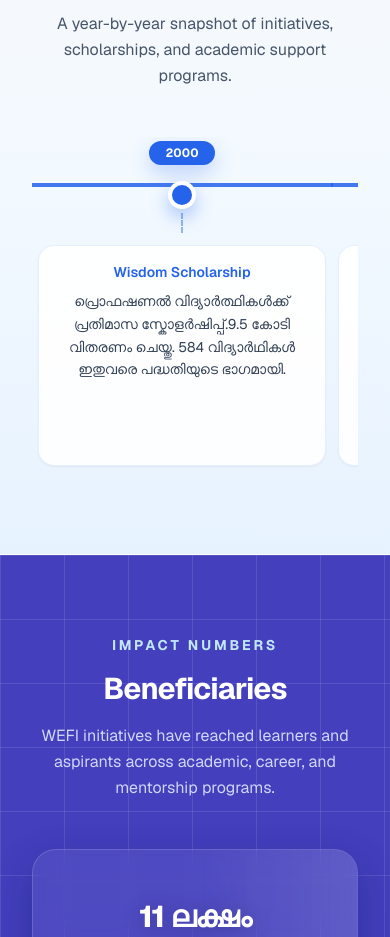
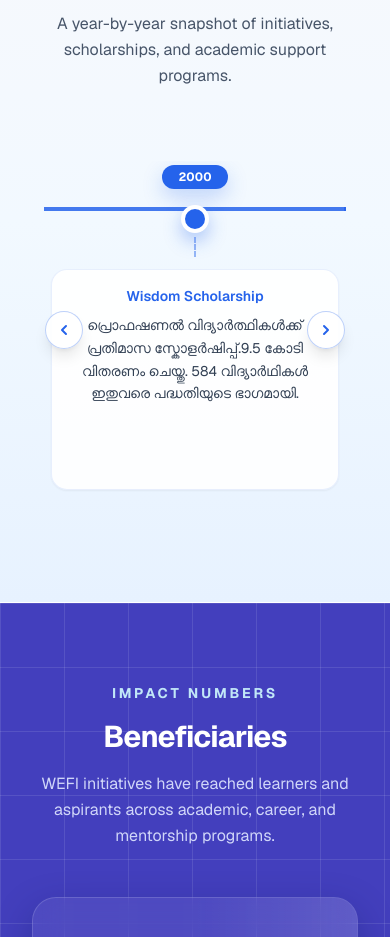
Before and after one commit to Basimkm369/wefi-institute, a Next.js app: page / in a window 390 px wide. Shown: the part 1280-2217 px from the top of the page. Built offline with nearby package versions, Linux system fonts and the light colour scheme.

Commit message:
milestone mobile ui

```diff
--- a/src/components/CategoriesSection.tsx
+++ b/src/components/CategoriesSection.tsx
@@ -1,4 +1,7 @@
 'use client';
+
+import { useCallback, useRef } from 'react';
+import { HiChevronLeft, HiChevronRight } from 'react-icons/hi';
 
 type Milestone = {
   year: number;
@@ -158,6 +161,17 @@
 const milestoneRows = chunkMilestones(milestones, 4);
 
 const CategoriesSection = () => {
+  const scrollerRef = useRef<HTMLDivElement | null>(null);
+
+  const scrollCards = useCallback((direction: 'left' | 'right') => {
+    const container = scrollerRef.current;
+    if (!container) return;
+
+    const distance = Math.min(container.clientWidth * 0.9, container.scrollWidth);
+    const offset = direction === 'left' ? -distance : distance;
+    container.scrollBy({ left: offset, behavior: 'smooth' });
+  }, []);
+
   return (
     <section
       id="milestones"
@@ -178,13 +192,32 @@
         </div>
 
         <div className="mt-12 md:hidden">
+          <div className="relative py-6">
+            <button
+              type="button"
+              onClick={() => scrollCards('left')}
+              aria-label="Scroll milestones left"
+              className="absolute left-[4%] top-1/2 z-10 -translate-y-1/2 rounded-full border border-primary/30 bg-white/90 p-2 text-primary shadow-lg transition hover:bg-white dark:border-white/10 dark:bg-[#0d1a35]/80 dark:hover:bg-[#162045]"
+            >
+              <HiChevronLeft className="h-5 w-5" aria-hidden="true" />
+            </button>
+            <button
+              type="button"
+              onClick={() => scrollCards('right')}
+              aria-label="Scroll milestones right"
+              className="absolute right-[4%] top-1/2 z-10 -translate-y-1/2 rounded-full border border-primary/30 bg-white/90 p-2 text-primary shadow-lg transition hover:bg-white dark:border-white/10 dark:bg-[#0d1a35]/80 dark:hover:bg-[#162045]"
+            >
+              <HiChevronRight className="h-5 w-5" aria-hidden="true" />
+            </button>
+            <div className="overflow-hidden px-3">
               <div
                 className="relative flex items-stretch snap-x snap-proximity gap-0 overflow-x-auto pl-1 pr-5 pb-2 pt-1 overscroll-x-contain [scrollbar-width:none] [-ms-overflow-style:none] [&::-webkit-scrollbar]:hidden"
+                ref={scrollerRef}
               >
                 {milestones.map((milestone) => (
                   <div
                     key={`${milestone.year}-${milestone.title}-mobile`}
-                className="flex w-[78vw] max-w-[300px] shrink-0 snap-start flex-col"
+                    className="flex w-[78vw] max-w-[300px] shrink-0 snap-center flex-col"
                   >
                     <div className="relative flex flex-col items-center">
                       <span className="inline-flex rounded-full bg-primary px-4 py-1 text-xs font-bold text-white shadow-[0_8px_20px_rgba(37,99,235,0.25)]">
@@ -205,6 +238,8 @@
                     </article>
                   </div>
                 ))}
+              </div>
+            </div>
           </div>
         </div>
 
```
Lines whose indentation alone changed are shown as unchanged.
